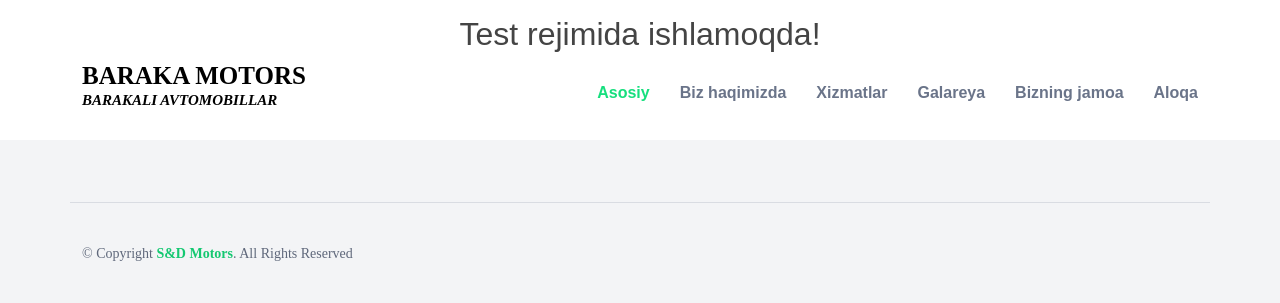
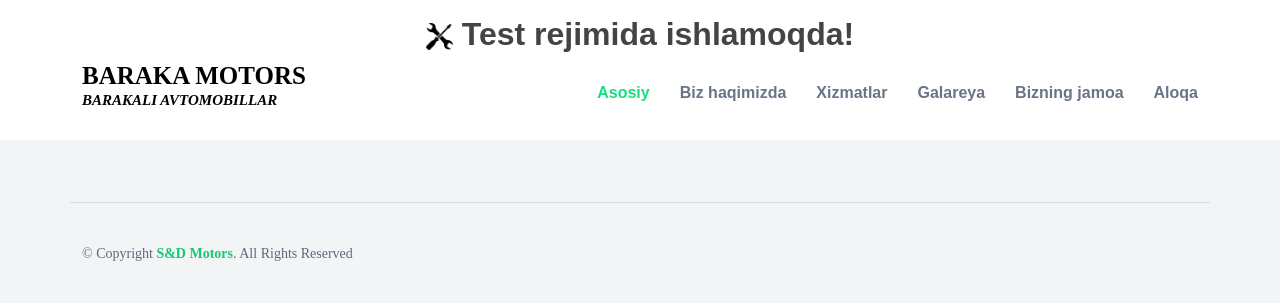
Before and after one commit to SHOHIJAHON20001/SandDMotors, a Django app: template templates/base.html in a window 1280 px wide. Shown: the top 303 px of the page. Run offline with Django 4.2, Linux system fonts and the light colour scheme; the template is opened without the code that fills it, so the values that code supplies are empty; some libraries are stand-ins or nearby versions.

Commit message:
sandmotors

```diff
--- a/templates/base.html
+++ b/templates/base.html
@@ -31,7 +31,9 @@
   <!-- ======= Header ======= -->
   <header id="header" class="fixed-top">
     <h2>
-      <center>Test rejimida ishlamoqda!</center>
+      <center><img src="{% static 'assets/img/settings.png' %}" alt="" style="height: 27px; width: 27px;">
+        <strong>Test rejimida ishlamoqda!</strong>
+      </center>
     </h2>
     <div class="container d-flex align-items-center justify-content-between">
 
```
Also changed, not shown: static/assets/img/settings.png (added).
